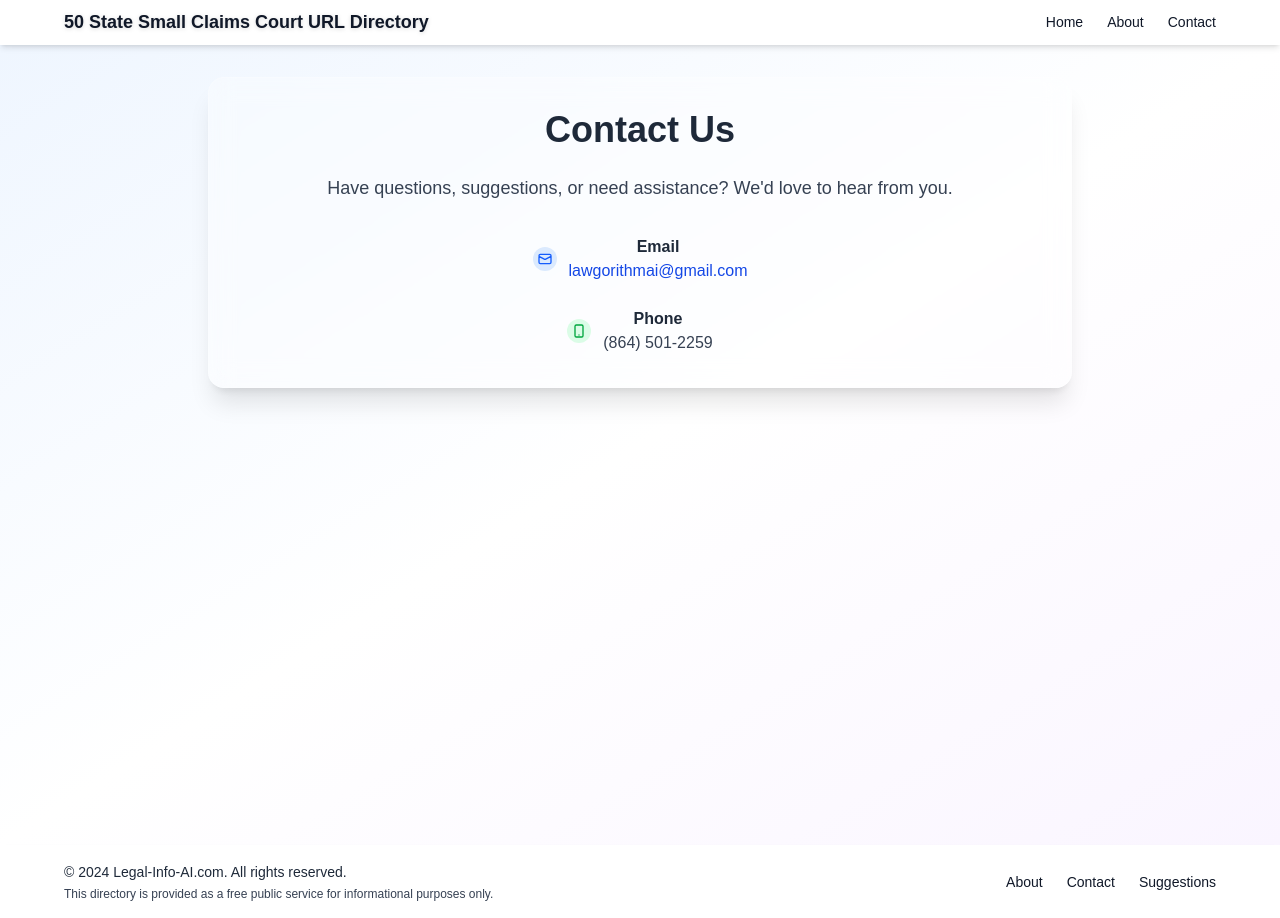
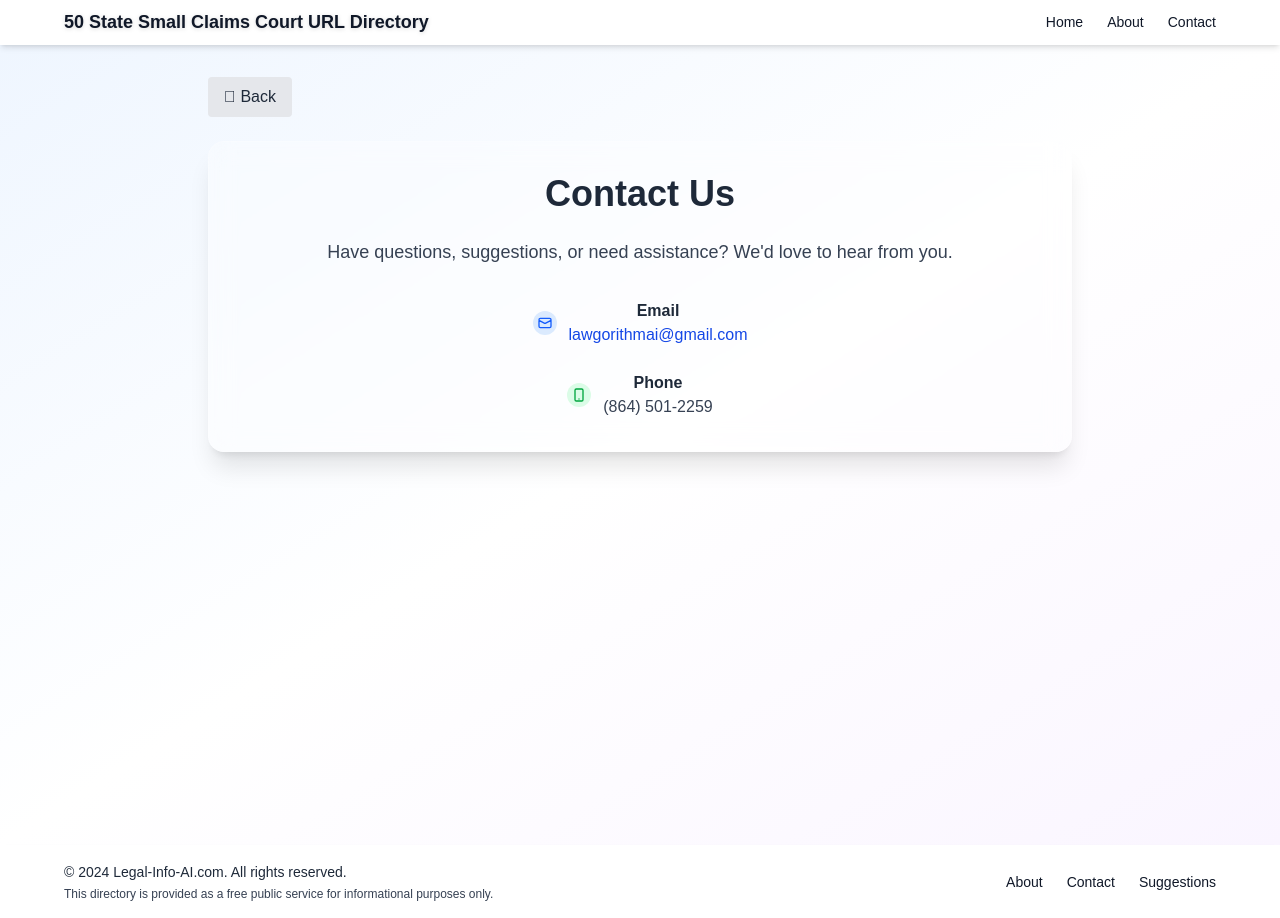
Before and after one commit to WmBreck/sccdirectory, a Next.js app: page /contact in a window 1280 px wide. Built offline with nearby package versions, Linux system fonts and the light colour scheme.

Commit message:
BackButton: remove from landing, add to About and Contact pages

```diff
--- a/src/app/about/page.tsx
+++ b/src/app/about/page.tsx
@@ -1,8 +1,11 @@
+import BackButton from "../../components/BackButton";
+
 export default function AboutPage() {
   return (
     <div className="min-h-screen bg-gradient-to-br from-blue-50 via-white to-purple-50">
 
       <main className="container mx-auto px-4 py-8 max-w-4xl">
+        <BackButton />
         <div className="backdrop-blur-md bg-white/30 rounded-2xl shadow-xl border border-white/20 p-8">
           <h1 className="text-4xl font-bold text-gray-800 mb-2 text-center">
             About SCC Directory
--- a/src/app/contact/page.tsx
+++ b/src/app/contact/page.tsx
@@ -1,7 +1,10 @@
+import BackButton from "../../components/BackButton";
+
 export default function ContactPage() {
   return (
     <div className="min-h-screen bg-gradient-to-br from-blue-50 via-white to-purple-50">
       <main className="container mx-auto px-4 py-8 max-w-4xl">
+        <BackButton />
         <div className="backdrop-blur-md bg-white/30 rounded-2xl shadow-xl border border-white/20 p-8">
           <h1 className="text-4xl font-bold text-gray-800 mb-6 text-center">
             Contact Us
--- a/src/app/page.tsx
+++ b/src/app/page.tsx
@@ -25,7 +25,6 @@ export default function Home() {
     <div className="min-h-screen flex flex-col bg-gradient-to-br from-blue-200 via-purple-200 to-pink-200">
       <div className="flex-1 flex flex-col items-center justify-center py-12 px-4">
         <div className="w-full max-w-4xl lg:max-w-6xl bg-white/30 backdrop-blur-md rounded-3xl shadow-2xl p-8 border border-white/40">
-          <BackButton />
           <h1 className="text-3xl font-bold mb-4 text-center text-gray-900 drop-shadow">Welcome to the 50 State Small Claims Court Directory</h1>
           <p className="text-center text-lg mb-8 text-gray-700">
             Click on a state to see its Small Claims Court related webpages and links to PDF documents.
```
